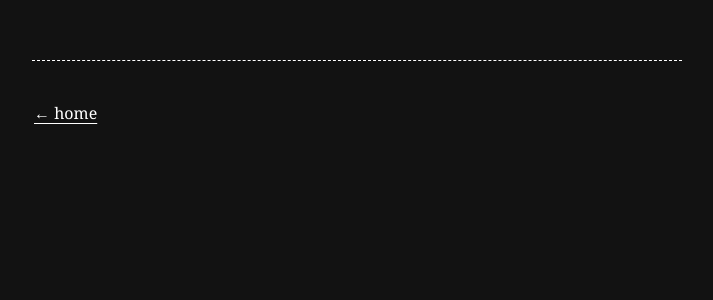
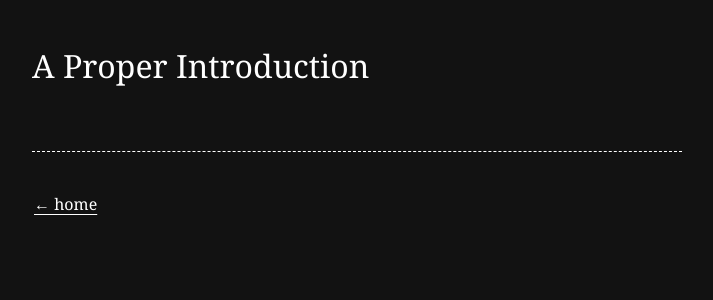
Before and after one commit to arcstyn/arcstyn.github.io, a Jekyll site: the page built from notes/a-proper-introduction.md, in a window 1280 px wide. Shown: the top 300 px of the page, without its empty margins (283-996 px from the left). Built offline with Jekyll 4.4.1, drawn with Linux system fonts in a browser that asks for light colours.

Commit message:
hooga-booga is tired

```diff
--- a/notes/a-proper-introduction.md
+++ b/notes/a-proper-introduction.md
@@ -3,3 +3,5 @@ layout: default
 title: A Proper Introduction
 date: 2026-06-27
 ---
+
+# A Proper Introduction
```
